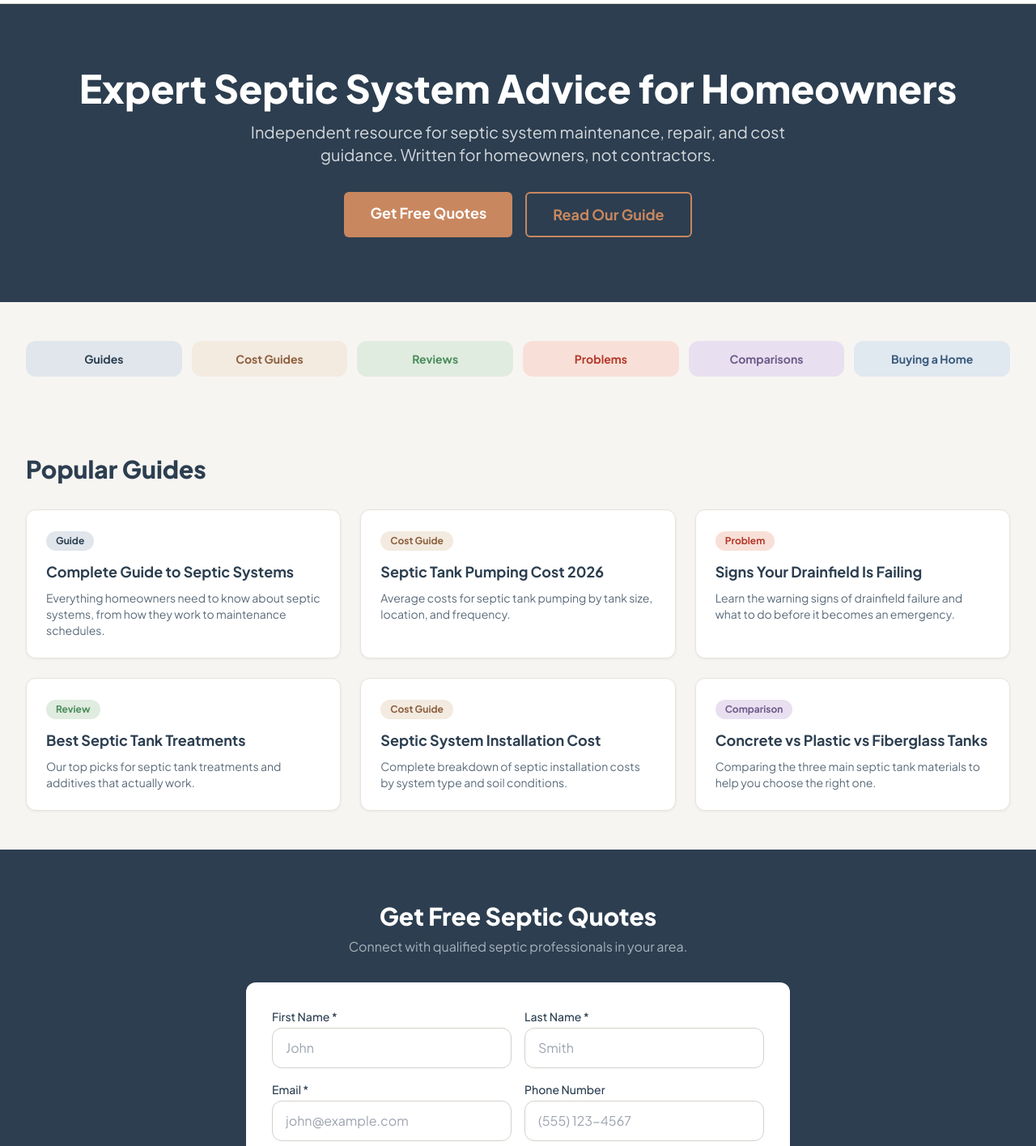
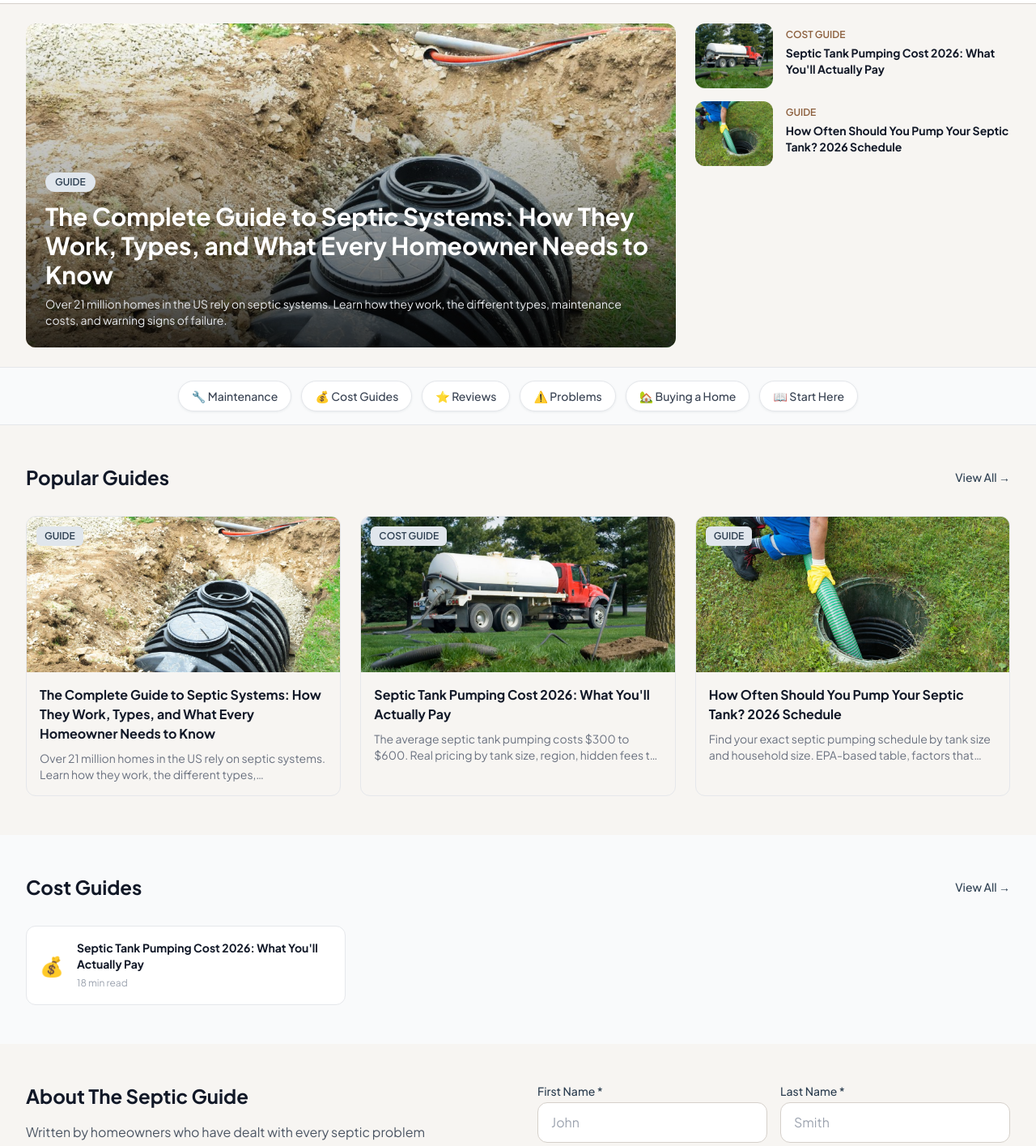
Before and after one commit to thebasementguide2026/theseptic.guide-, a Next.js app: page / in a window 1280 px wide. Shown: the part 60-1475 px from the top of the page at 81% size. Built offline with nearby package versions, Linux system fonts and the light colour scheme.

Commit message:
Update page.tsx

```diff
--- a/app/page.tsx
+++ b/app/page.tsx
@@ -1,99 +1,90 @@
 import Link from 'next/link'
+import Image from 'next/image'
+import { articles } from '@/lib/articles'
 import QuoteForm from '@/components/QuoteForm'
 
 const categories = [
-  { label: 'Guides', href: '/guides', bg: '#E0E6EC', color: '#2C3E50' },
-  { label: 'Cost Guides', href: '/cost-guides', bg: '#F3EAE0', color: '#8B5E3C' },
-  { label: 'Reviews', href: '/reviews', bg: '#E0ECDF', color: '#4A8C5C' },
-  { label: 'Problems', href: '/problems', bg: '#F8E0D8', color: '#B5382A' },
-  { label: 'Comparisons', href: '/comparisons', bg: '#E8E0F0', color: '#6B5B8A' },
-  { label: 'Buying a Home', href: '/guides/buying-home-with-septic', bg: '#E0E8F0', color: '#3A5A7C' },
-]
-
-const featuredArticles = [
-  {
-    title: 'Complete Guide to Septic Systems',
-    excerpt: 'Everything homeowners need to know about septic systems, from how they work to maintenance schedules.',
-    href: '/articles/complete-septic-guide',
-    badge: 'Guide',
-    badgeBg: '#E0E6EC',
-    badgeColor: '#2C3E50',
-  },
-  {
-    title: 'Septic Tank Pumping Cost 2026',
-    excerpt: 'Average costs for septic tank pumping by tank size, location, and frequency.',
-    href: '/cost-guides/pumping-cost',
-    badge: 'Cost Guide',
-    badgeBg: '#F3EAE0',
-    badgeColor: '#8B5E3C',
-  },
-  {
-    title: 'Signs Your Drainfield Is Failing',
-    excerpt: 'Learn the warning signs of drainfield failure and what to do before it becomes an emergency.',
-    href: '/problems/drainfield-failing',
-    badge: 'Problem',
-    badgeBg: '#F8E0D8',
-    badgeColor: '#B5382A',
-  },
-  {
-    title: 'Best Septic Tank Treatments',
-    excerpt: 'Our top picks for septic tank treatments and additives that actually work.',
-    href: '/reviews/best-septic-treatments',
-    badge: 'Review',
-    badgeBg: '#E0ECDF',
-    badgeColor: '#4A8C5C',
-  },
-  {
-    title: 'Septic System Installation Cost',
-    excerpt: 'Complete breakdown of septic installation costs by system type and soil conditions.',
-    href: '/cost-guides/installation-cost',
-    badge: 'Cost Guide',
-    badgeBg: '#F3EAE0',
-    badgeColor: '#8B5E3C',
-  },
-  {
-    title: 'Concrete vs Plastic vs Fiberglass Tanks',
-    excerpt: 'Comparing the three main septic tank materials to help you choose the right one.',
-    href: '/comparisons/concrete-vs-plastic-vs-fiberglass',
-    badge: 'Comparison',
-    badgeBg: '#E8E0F0',
-    badgeColor: '#6B5B8A',
-  },
+  { label: '🔧 Maintenance', href: '/guides/maintenance-guide' },
+  { label: '💰 Cost Guides', href: '/cost-guides' },
+  { label: '⭐ Reviews', href: '/reviews' },
+  { label: '⚠️ Problems', href: '/problems' },
+  { label: '🏡 Buying a Home', href: '/guides/buying-home-with-septic' },
+  { label: '📖 Start Here', href: '/articles/complete-septic-guide' },
 ]
 
 export default function HomePage() {
+  const featured = articles.find((a) => a.slug === 'complete-septic-guide')
+  const sidebarArticles = articles.filter((a) => a.slug !== 'complete-septic-guide')
+
   return (
     <>
-      {/* Hero */}
-      <section style={{ backgroundColor: '#2C3E50' }} className="text-white py-20">
-        <div className="container-custom text-center">
-          <h1 className="text-4xl md:text-5xl font-extrabold mb-4">
-            Expert Septic System Advice for Homeowners
-          </h1>
-          <p className="text-lg md:text-xl opacity-80 max-w-2xl mx-auto mb-8">
-            Independent resource for septic system maintenance, repair, and cost guidance. Written for homeowners, not contractors.
-          </p>
-          <div className="flex flex-col sm:flex-row gap-4 justify-center">
-            <Link href="/get-quote" className="btn-primary text-lg px-8 py-3">
-              Get Free Quotes
+      {/* Publisher-style Hero: Featured + Sidebar */}
+      <section className="container-custom py-6">
+        <div className="grid grid-cols-1 lg:grid-cols-3 gap-6">
+          {/* Main featured story */}
+          {featured && (
+            <Link href={`/articles/${featured.slug}`} className="lg:col-span-2 group relative rounded-xl overflow-hidden block" style={{ minHeight: '400px' }}>
+              {featured.image && (
+                <Image
+                  src={featured.image}
+                  alt={featured.title}
+                  fill
+                  className="object-cover group-hover:scale-105 transition-transform duration-500"
+                  priority
+                />
+              )}
+              <div className="absolute inset-0 bg-gradient-to-t from-black/80 via-black/30 to-transparent" />
+              <div className="absolute bottom-0 left-0 right-0 p-6 text-white">
+                <span className="inline-block px-3 py-1 text-xs font-semibold rounded-full mb-3" style={{ backgroundColor: '#E0E6EC', color: '#2C3E50' }}>
+                  {featured.category.toUpperCase()}
+                </span>
+                <h2 className="text-2xl md:text-3xl font-bold mb-2 group-hover:underline decoration-2 underline-offset-4">
+                  {featured.title}
+                </h2>
+                <p className="text-sm text-gray-200 line-clamp-2">
+                  {featured.description}
+                </p>
+              </div>
             </Link>
-            <Link href="/articles/complete-septic-guide" className="btn-ghost text-lg px-8 py-3 border-[#C8875F] text-[#C8875F] hover:bg-[#C8875F] hover:text-white">
-              Read Our Guide
-            </Link>
+          )}
+
+          {/* Sidebar stories */}
+          <div className="space-y-4">
+            {sidebarArticles.map((article) => (
+              <Link key={article.slug} href={`/articles/${article.slug}`} className="flex gap-4 group">
+                {article.image && (
+                  <div className="relative w-24 h-20 flex-shrink-0 rounded-lg overflow-hidden">
+                    <Image
+                      src={article.image}
+                      alt={article.title}
+                      fill
+                      className="object-cover group-hover:scale-105 transition-transform duration-300"
+                    />
+                  </div>
+                )}
+                <div className="flex-1 min-w-0">
+                  <span className="text-xs font-semibold uppercase" style={{ color: '#8B5E3C' }}>
+                    {article.category}
+                  </span>
+                  <h3 className="text-sm font-bold text-gray-900 group-hover:text-[#2C3E50] line-clamp-2 mt-0.5">
+                    {article.title}
+                  </h3>
+                </div>
+              </Link>
+            ))}
           </div>
         </div>
       </section>
 
-      {/* Category Quick Links */}
-      <section className="py-12">
-        <div className="container-custom">
-          <div className="grid grid-cols-2 md:grid-cols-3 lg:grid-cols-6 gap-3">
+      {/* Quick Navigation Bar */}
+      <section className="border-y border-gray-200 bg-gray-50">
+        <div className="container-custom py-4">
+          <div className="flex flex-wrap justify-center gap-3">
             {categories.map((cat) => (
               <Link
-                key={cat.href}
+                key={cat.label}
                 href={cat.href}
-                style={{ backgroundColor: cat.bg, color: cat.color }}
-                className="rounded-lg py-3 px-4 text-center text-sm font-bold hover:opacity-80 transition-opacity"
+                className="px-4 py-2 text-sm font-medium text-gray-700 bg-white rounded-full border border-gray-200 hover:border-[#2C3E50] hover:text-[#2C3E50] transition-colors shadow-sm"
               >
                 {cat.label}
               </Link>
@@ -102,40 +93,82 @@ export default function HomePage() {
         </div>
       </section>
 
-      {/* Featured Articles */}
-      <section className="py-12">
+      {/* Popular Guides */}
+      <section className="container-custom py-12">
+        <div className="flex items-center justify-between mb-8">
+          <h2 className="text-2xl font-bold text-gray-900">Popular Guides</h2>
+          <Link href="/guides" className="text-sm font-medium text-[#2C3E50] hover:underline">
+            View All →
+          </Link>
+        </div>
+        <div className="grid grid-cols-1 md:grid-cols-2 lg:grid-cols-3 gap-6">
+          {articles.map((article) => (
+            <Link key={article.slug} href={`/articles/${article.slug}`} className="group rounded-xl overflow-hidden border border-gray-200 hover:shadow-lg transition-shadow">
+              {article.image && (
+                <div className="relative h-48 overflow-hidden">
+                  <Image
+                    src={article.image}
+                    alt={article.title}
+                    fill
+                    className="object-cover group-hover:scale-105 transition-transform duration-300"
+                  />
+                  <span className="absolute top-3 left-3 px-2.5 py-1 text-xs font-semibold rounded-md" style={{ backgroundColor: '#E0E6EC', color: '#2C3E50' }}>
+                    {article.category.toUpperCase()}
+                  </span>
+                </div>
+              )}
+              <div className="p-4">
+                <h3 className="font-bold text-gray-900 group-hover:text-[#2C3E50] mb-2">
+                  {article.title}
+                </h3>
+                <p className="text-sm text-gray-500 line-clamp-2">
+                  {article.description}
+                </p>
+              </div>
+            </Link>
+          ))}
+        </div>
+      </section>
+
+      {/* Cost Guides */}
+      <section className="bg-gray-50 py-12">
         <div className="container-custom">
-          <h2 className="text-3xl font-extrabold text-[#2C3E50] mb-8">Popular Guides</h2>
-          <div className="grid grid-cols-1 md:grid-cols-2 lg:grid-cols-3 gap-6">
-            {featuredArticles.map((article) => (
-              <Link
-                key={article.href}
-                href={article.href}
-                className="bg-white rounded-xl p-6 shadow-sm border border-[#E8E4DE] hover:shadow-md transition-shadow"
-              >
-                <span
-                  style={{ backgroundColor: article.badgeBg, color: article.badgeColor }}
-                  className="inline-block text-xs font-bold px-3 py-1 rounded-full mb-3"
-                >
-                  {article.badge}
-                </span>
-                <h3 className="text-lg font-bold text-[#2C3E50] mb-2">{article.title}</h3>
-                <p className="text-sm text-[#5A6B7A]">{article.excerpt}</p>
-              </Link>
-            ))}
+          <div className="flex items-center justify-between mb-8">
+            <h2 className="text-2xl font-bold text-gray-900">Cost Guides</h2>
+            <Link href="/cost-guides" className="text-sm font-medium text-[#2C3E50] hover:underline">
+              View All →
+            </Link>
+          </div>
+          <div className="grid grid-cols-1 md:grid-cols-2 lg:grid-cols-3 gap-4">
+            {articles
+              .filter((a) => a.category === 'Cost Guide')
+              .map((article) => (
+                <Link key={article.slug} href={`/articles/${article.slug}`} className="flex items-center gap-4 bg-white p-4 rounded-lg border border-gray-200 hover:shadow-md transition-shadow group">
+                  <span className="text-2xl">💰</span>
+                  <div className="flex-1">
+                    <h3 className="font-bold text-sm text-gray-900 group-hover:text-[#2C3E50]">{article.title}</h3>
+                    <span className="text-xs text-gray-400">{article.readTime}</span>
+                  </div>
+                </Link>
+              ))}
           </div>
         </div>
       </section>
 
-      {/* Quote Form Section */}
-      <section style={{ backgroundColor: '#2C3E50' }} className="py-16">
-        <div className="container-custom">
-          <div className="max-w-2xl mx-auto">
-            <h2 className="text-3xl font-extrabold text-white text-center mb-2">Get Free Septic Quotes</h2>
-            <p className="text-center text-white/60 mb-8">Connect with qualified septic professionals in your area.</p>
-            <div className="bg-white rounded-xl p-8">
-              <QuoteForm />
-            </div>
+      {/* About + Quote Form */}
+      <section className="container-custom py-12" id="get-quotes">
+        <div className="grid grid-cols-1 lg:grid-cols-2 gap-12 items-start">
+          <div>
+            <h2 className="text-2xl font-bold text-gray-900 mb-4">About The Septic Guide</h2>
+            <p className="text-gray-600 leading-relaxed mb-6">
+              Written by homeowners who have dealt with every septic problem imaginable. No fluff, no contractor sales pitches — just honest, detailed guides to help you make smart decisions about maintaining, repairing, and understanding your septic system.
+            </p>
+            <Link href="/about" className="text-[#2C3E50] font-medium hover:underline">
+              Learn more about us →
+            </Link>
+          </div>
+          <div>
+            <QuoteForm />
           </div>
         </div>
       </section>
```
